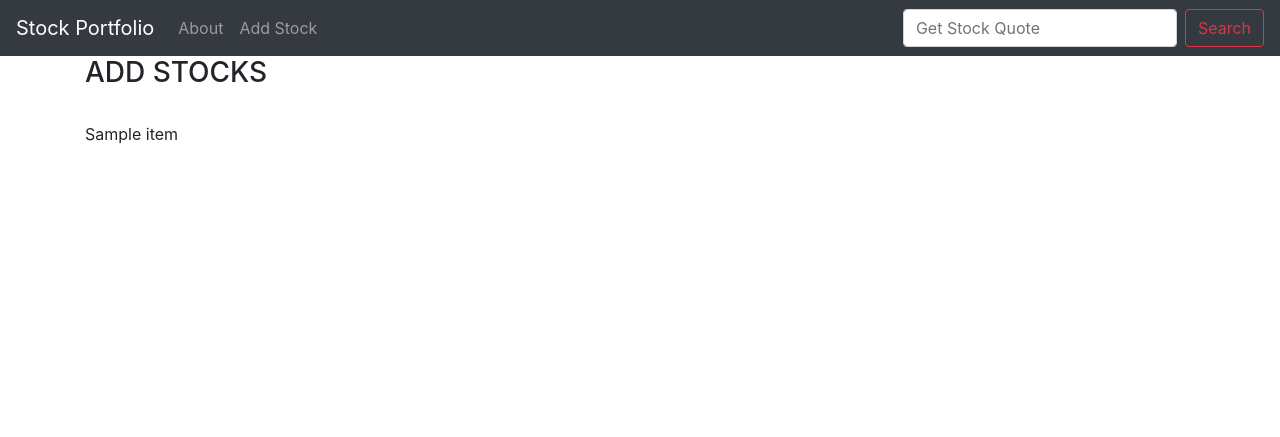
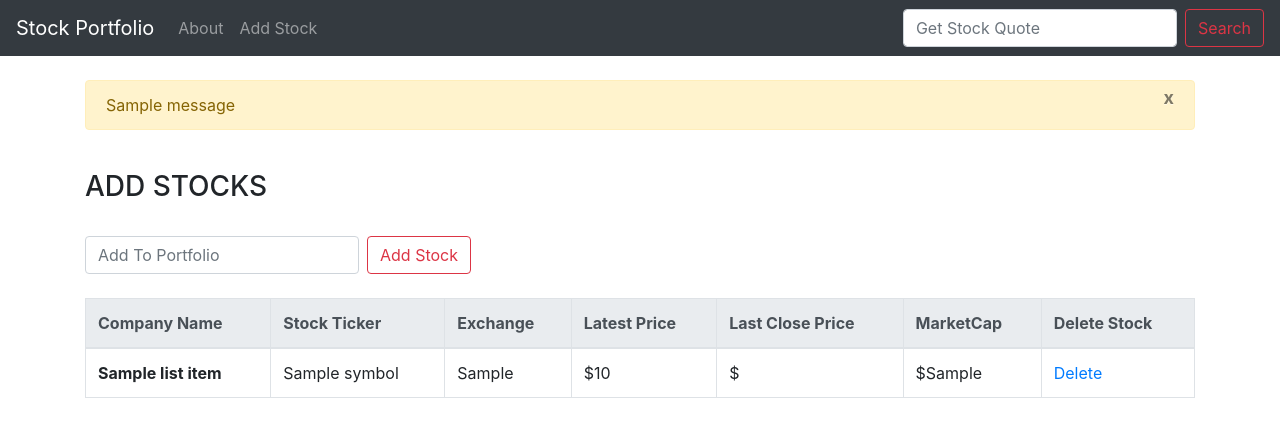
Before and after one commit to fwieland/djangostockmarket, a Django app: template usstocks/market_data/templates/add_stock.html in a window 1280 px wide. Shown: the top 437 px of the page. Run offline with Django 3.2, Linux system fonts and the light colour scheme; the template is opened without the code that fills it: most values are stand-ins (such as "Sample title", 1, 10 or a date in 2020); one stand-in notice (Sample message) is shown; some libraries are stand-ins or nearby versions.

Commit message:
api outputted to table on addstock

```diff
--- a/usstocks/market_data/templates/add_stock.html
+++ b/usstocks/market_data/templates/add_stock.html
@@ -3,10 +3,42 @@
 
 {% block content %}
 
+    <h3> ADD STOCKS </h3>   <br />
+    <form action="{% url 'add_stock' %}" method="POST" class="form-inline my-2 my-lg-0">
+            {% csrf_token %}
+          <input class="form-control mr-sm-2" type="search" placeholder="Add To Portfolio" aria-label="Search" name="stock_quote">
+          <button class="btn btn-outline-danger my-2 my-sm-0" type="submit">Add Stock</button>
+    </form>
+    <br />
+    <table class="table table-bordered table-hover">
+      <thead class="thead-light">
+        <tr>
+            <th scope="col">Company Name</th>
+            <th scope="col">Stock Ticker</th>
+            <th scope="col">Exchange</th>
+            <th scope="col">Latest Price</th>
+            <th scope="col">Last Close Price</th>
+            <th scope="col">MarketCap</th>
+            <th scope="col">Delete Stock</th>
+        </tr>
+      </thead>
+      <tbody>
+      {% if stock_quote %}
+              <tr>
+                 {% for list_item in output %}
+                  <th scope="row">{{ list_item.companyName }}</th>
+                  <td>{{ list_item.symbol }}</td>
+                  <td>{{ list_item.primaryExchange }}</td>
+                  <td>${{ list_item.latestPrice }}</td>
+                  <td>${{ list_item.previousClose }}</td>
+                  <td>${{ list_item.marketCap }}</td>
+                  <td><a href="/"> Delete </a></td>
+              </tr>
+                  {% endfor %}
 
-    <h3> ADD STOCKS </h3>   <br />
-    {% for item in stock_quote %}
-        {{ item }} <br/>
-    {% endfor %}
 
+      </tbody>
+    </table>
+
+{% endif %}
 {% endblock %}
--- a/usstocks/market_data/templates/base.html
+++ b/usstocks/market_data/templates/base.html
@@ -37,6 +37,18 @@
       </div>
     </nav>
     <div class="container">
+      <br />
+      {% if messages %}
+        {% for message in messages %}
+          <div class="alert alert-warning alert-dismissable" role="alert">
+            <button class="close" data-dismiss="alert"><sup>x</sup></button>
+            {{ message }}
+          </div> <br />
+        {% endfor %}
+
+      {% endif %}
+
+
     {% block content %}
 
     {% endblock %}
--- a/usstocks/market_data/urls.py
+++ b/usstocks/market_data/urls.py
@@ -5,5 +5,6 @@ urlpatterns = [
     path('', views.index, name="index"),
     path('about.html', views.about, name="about"),
     path('add_stock.html', views.add_stock, name="add_stock"),
+    path('delete/<stock_id>', views.delete, name="delete"),
 
 ]
```
Also changed, not shown: usstocks/market_data/forms.py (added, +7 -0 lines), usstocks/market_data/views.py (+32 -5 lines), usstocks/db.sqlite3.
